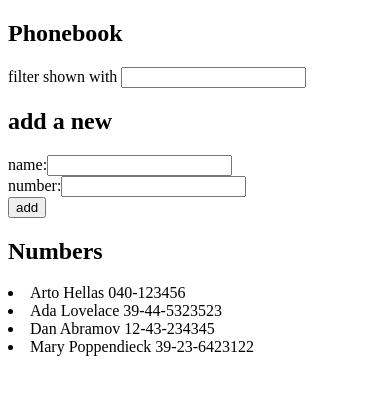
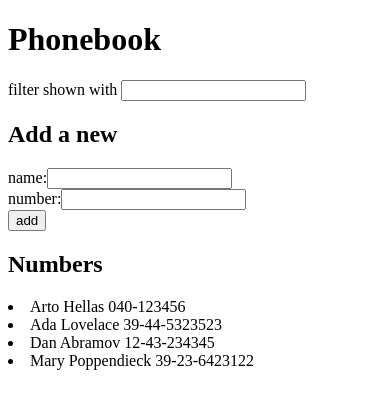
Before and after one commit to Frosenow/Fullstack-Open-2023, a React (Create React App) app in the folder part2/phonebook/: page / in a window 390 px wide. Shown: the top 408 px of the page. Built offline with nearby package versions, Linux system fonts and the light colour scheme.

Commit message:
phonebook step5 addded

```diff
--- a/part2/phonebook/src/App.js
+++ b/part2/phonebook/src/App.js
@@ -1,4 +1,7 @@
 import { useState } from "react";
+import Filter from "./components/Filter";
+import Persons from "./components/Persons";
+import PersonForm from "./components/PersonForm";
 
 const App = () => {
   const [persons, setPersons] = useState([
@@ -11,10 +14,6 @@ const App = () => {
   const [newName, setNewName] = useState("");
   const [newNumber, setNewNumber] = useState("");
   const [filter, setFilter] = useState("");
-
-  function handleInputChange(e) {
-    setNewName(e.target.value);
-  }
 
   function handleForm(e) {
     e.preventDefault();
@@ -56,35 +55,18 @@ const App = () => {
 
   return (
     <div>
-      <h2>Phonebook</h2>
-      <div>
-        filter shown with <input onChange={filterData} value={filter} />
-      </div>
-      <h2>add a new</h2>
-      <form onSubmit={handleForm}>
-        <div>
-          name:
-          <input onChange={(e) => setNewName(e.target.value)} value={newName} />
-        </div>
-        <div>
-          number:
-          <input
-            onChange={(e) => setNewNumber(e.target.value)}
-            value={newNumber}
-          />
-        </div>
-        <div>
-          <button type="submit">add</button>
-        </div>
-      </form>
+      <h1>Phonebook</h1>
+      <Filter onChange={filterData} value={filter} />
+      <h2>Add a new</h2>
+      <PersonForm
+        onSubmit={(e) => handleForm(e)}
+        handleNameChange={(e) => setNewName(e.target.value)}
+        handleNumberChange={(e) => setNewNumber(e.target.value)}
+        newName={newName}
+        newNumber={newNumber}
+      />
       <h2>Numbers</h2>
-      {filterPersons.map((filterPersons) => {
-        return (
-          <li key={filterPersons.id}>
-            {filterPersons.name} {filterPersons.number}
-          </li>
-        );
-      })}
+      <Persons filterPersons={filterPersons} />
     </div>
   );
 };
--- /dev/null
+++ b/part2/phonebook/src/components/Filter.js
@@ -0,0 +1,7 @@
+export default function Filter({ filter, onChange }) {
+  return (
+    <div>
+      filter shown with <input onChange={onChange} value={filter} />
+    </div>
+  );
+}
--- /dev/null
+++ b/part2/phonebook/src/components/Person.js
@@ -0,0 +1,7 @@
+export default function Person({ person }) {
+  return (
+    <li>
+      {person.name} {person.number}
+    </li>
+  );
+}
--- /dev/null
+++ b/part2/phonebook/src/components/PersonForm.js
@@ -0,0 +1,23 @@
+export default function PersonForm({
+  onSubmit,
+  newName,
+  handleNameChange,
+  newNumber,
+  handleNumberChange,
+}) {
+  return (
+    <form onSubmit={onSubmit}>
+      <div>
+        name:
+        <input onChange={handleNameChange} value={newName} />
+      </div>
+      <div>
+        number:
+        <input onChange={handleNumberChange} value={newNumber} />
+      </div>
+      <div>
+        <button type="submit">add</button>
+      </div>
+    </form>
+  );
+}
--- /dev/null
+++ b/part2/phonebook/src/components/Persons.js
@@ -0,0 +1,11 @@
+import Person from "./Person";
+
+export default function Persons({ filterPersons }) {
+  return (
+    <>
+      {filterPersons.map((filterPersons) => {
+        return <Person key={filterPersons.id} person={filterPersons} />;
+      })}
+    </>
+  );
+}
```
Also changed, not shown: part2/phonebook/public/manifest.json.
